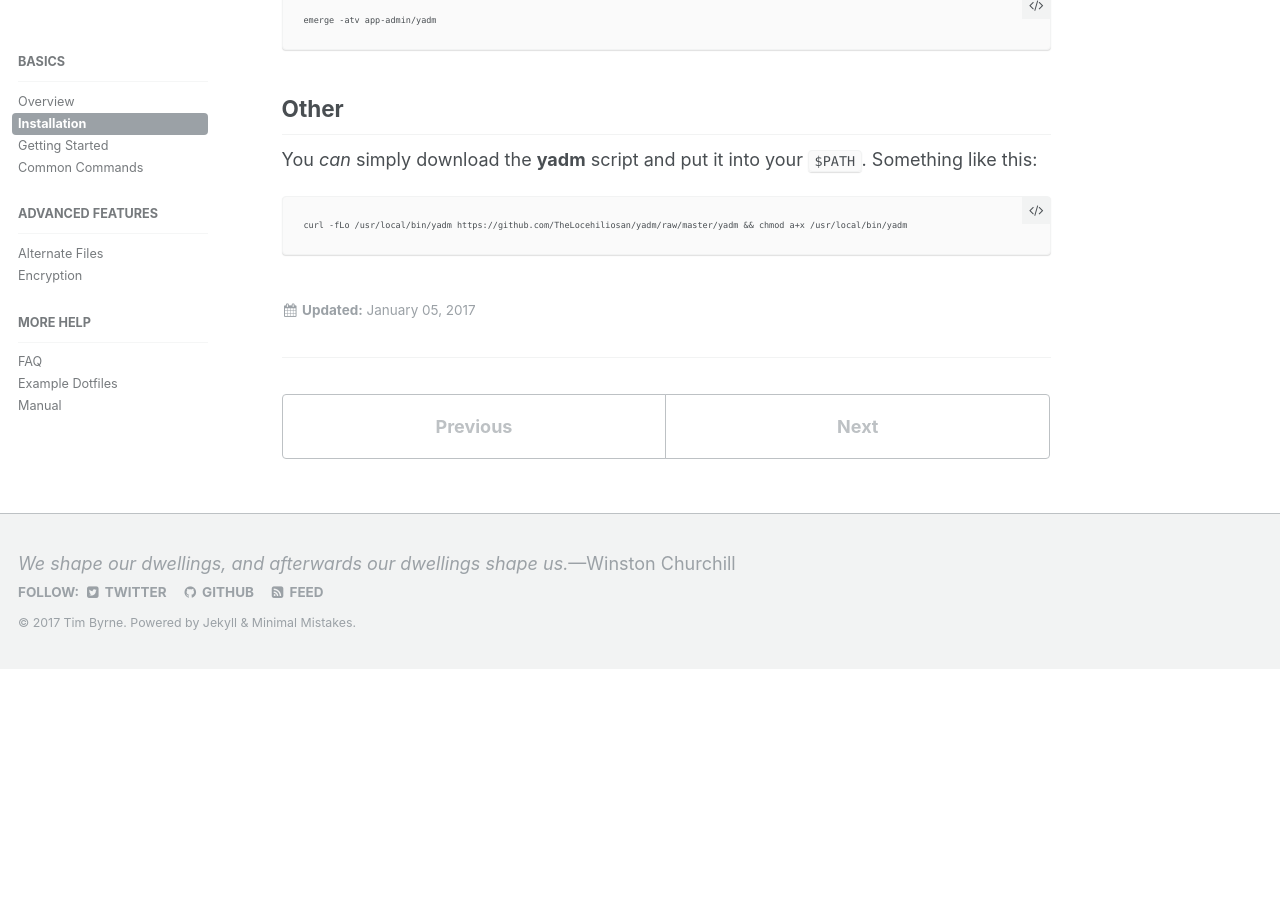
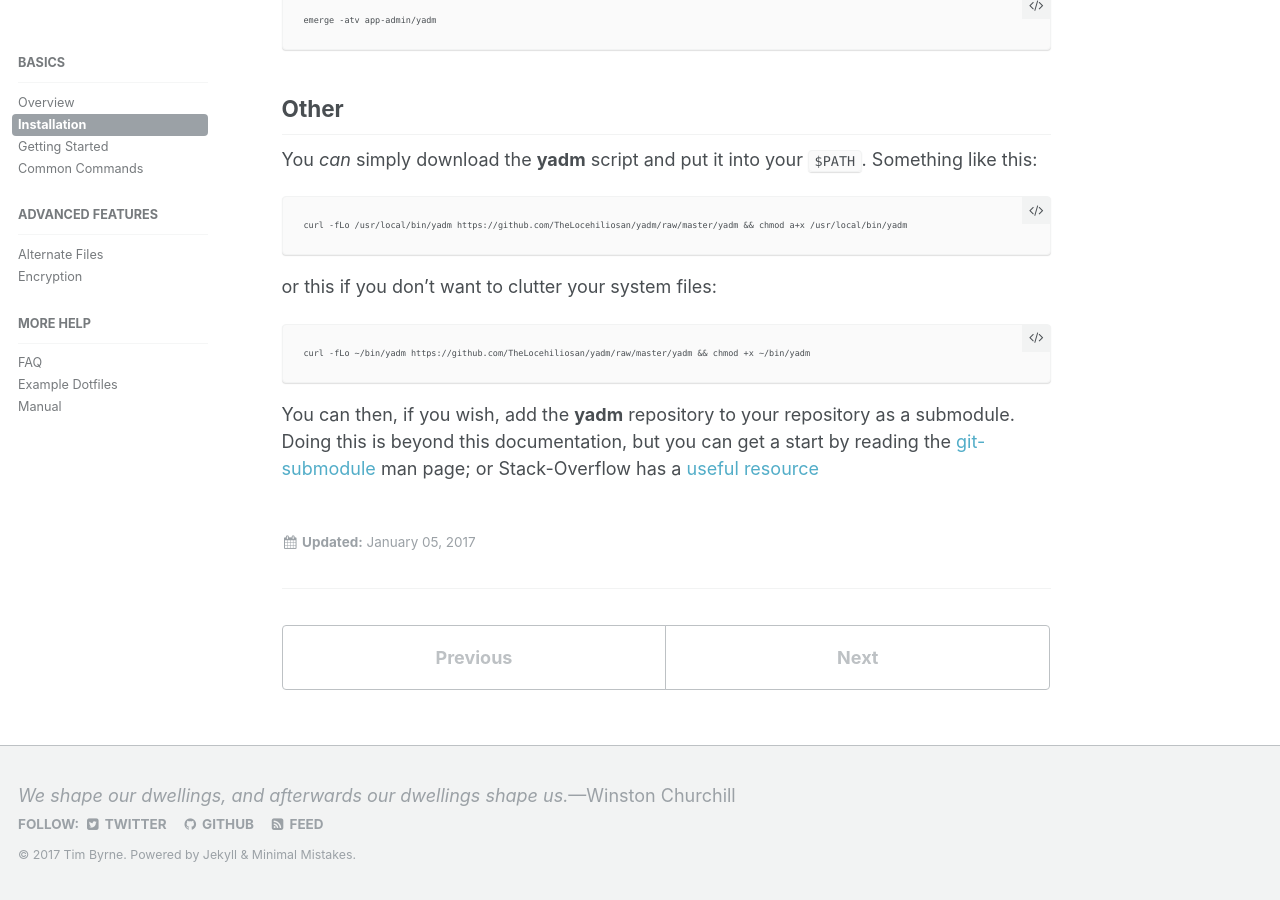
Before and after one commit to TheLocehiliosan/yadm, a Jekyll site: the page built from _docs/020_install.md, in a window 1280 px wide and 900 px high, scrolled down 1369 px. Built offline with Jekyll 4.4.1, drawn with Linux system fonts in a browser that asks for light colours; before the commit the page ends 2038 px from its top, so only the background shows below that.

Commit message:
020_install.md + user-local option
and hints on how to keep yadm in the yadm repository as a submodule.

````diff
--- a/_docs/020_install.md
+++ b/_docs/020_install.md
@@ -55,3 +55,15 @@ You *can* simply download the **yadm** script and put it into your `$PATH`. Some
 ```
 curl -fLo /usr/local/bin/yadm https://github.com/TheLocehiliosan/yadm/raw/master/yadm && chmod a+x /usr/local/bin/yadm
 ```
+
+or this if you don't want to clutter your system files:
+
+```
+curl -fLo ~/bin/yadm https://github.com/TheLocehiliosan/yadm/raw/master/yadm && chmod +x ~/bin/yadm
+```
+
+You can then, if you wish, add the **yadm** repository to your repository as a submodule.
+Doing this is beyond this documentation, but you can get a start by reading the
+[git-submodule](https://git-scm.com/docs/git-submodule)
+man page;
+or Stack-Overflow has a [useful resource](https://stackoverflow.com/questions/9035895/how-do-i-add-a-submodule-to-a-sub-directory)
````
